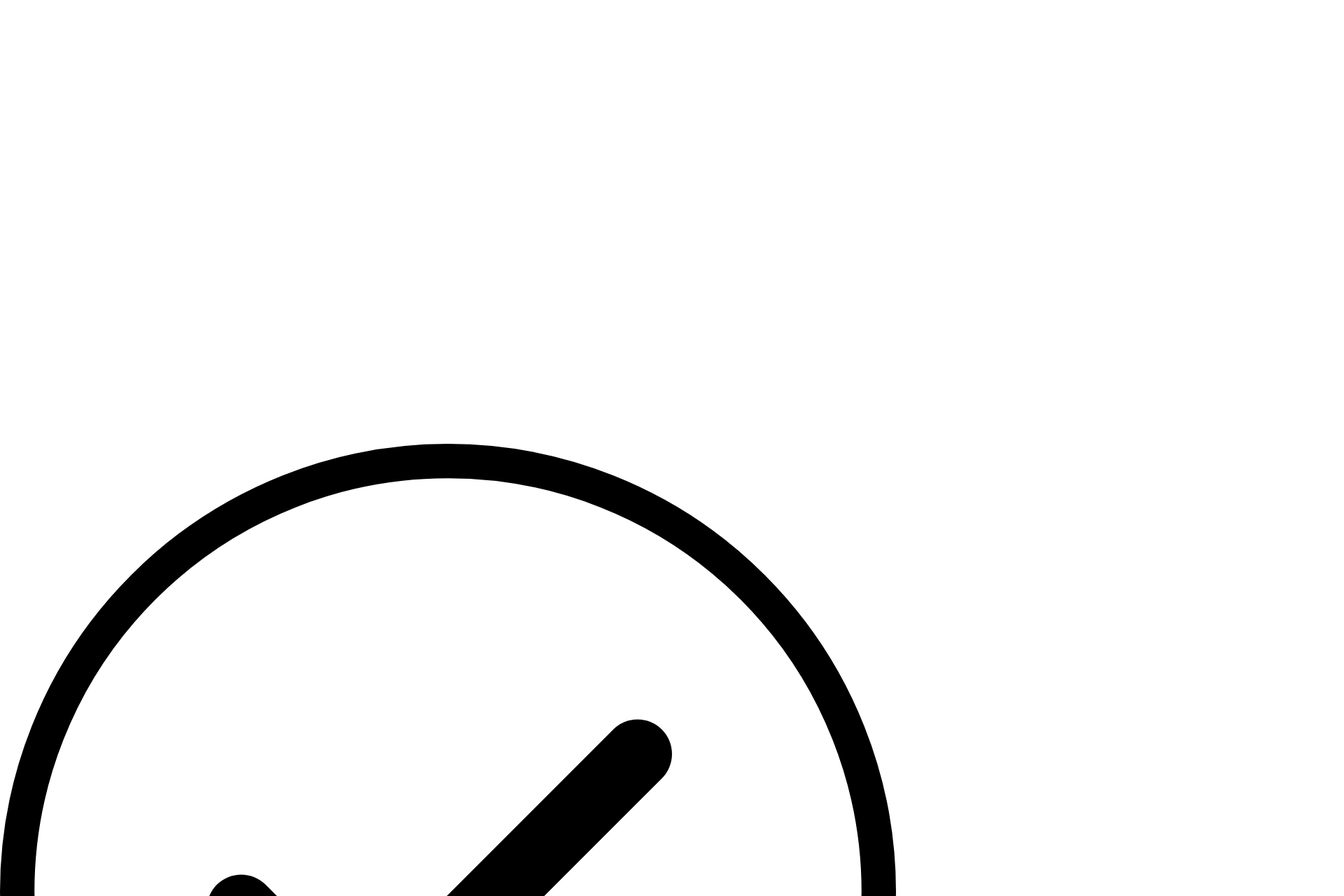
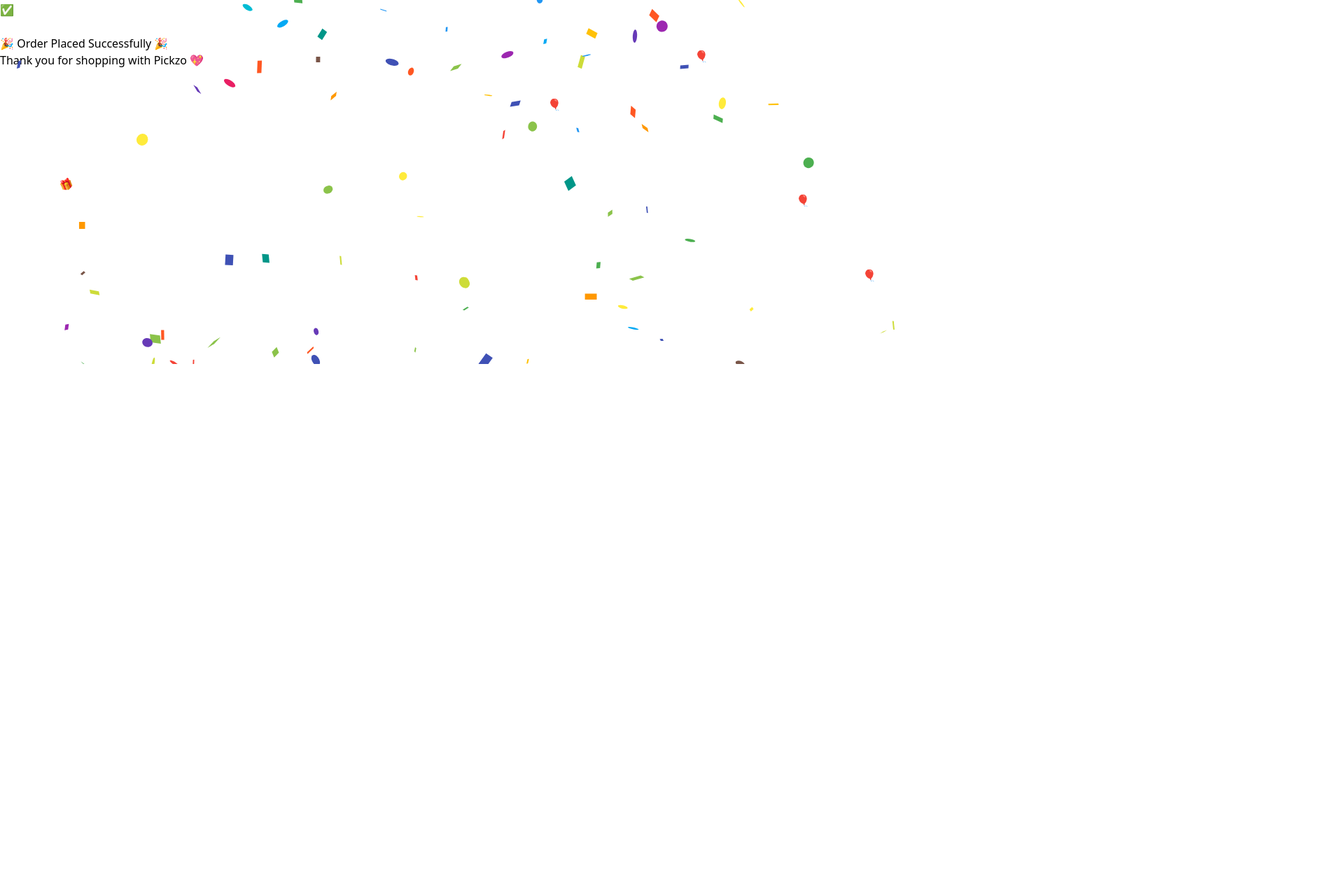
Before and after one commit to prasad5235692/frontendpickzo, a React (Vite) app: page /order-success in a window 1280 px wide. Shown: the part 280-1560 px from the top of the page at 70% size, 1920 px wide, since content can reach past the window. After the commit the page ends 989 px from the top, so only its background shows below. Built offline with nearby package versions, Linux system fonts and the light colour scheme.

Commit message:
Updated OrderSuccess page with animations

```diff
--- a/src/pages/OrderSuccess.jsx
+++ b/src/pages/OrderSuccess.jsx
@@ -1,167 +1,114 @@
-// src/pages/OrderSuccess.jsx
-import React, { useEffect, useState } from "react";
-import { Link } from "react-router-dom";
+import React, { useState, useEffect } from "react";
+import Confetti from "react-confetti";
 import { motion } from "framer-motion";
 
-// 🎉 Particle Burst Animation
-const ParticleBurst = () => {
+const balloons = Array.from({ length: 7 });
+
+const Firework = ({ x, y }) => (
+  <motion.div
+    className="absolute w-3 h-3 bg-yellow-400 rounded-full"
+    initial={{ opacity: 1, scale: 1, x, y }}
+    animate={{ opacity: 0, scale: 5 }}
+    transition={{ duration: 1 }}
+  />
+);
+
+const OrderSuccess = () => {
+  const [windowSize, setWindowSize] = useState({
+    width: window.innerWidth,
+    height: window.innerHeight,
+  });
+  const [fireworks, setFireworks] = useState([]);
+
   useEffect(() => {
-    const canvas = document.getElementById("confetti-canvas");
-    const ctx = canvas.getContext("2d");
-    let W = window.innerWidth;
-    let H = window.innerHeight;
-    canvas.width = W;
-    canvas.height = H;
+    const handleResize = () =>
+      setWindowSize({ width: window.innerWidth, height: window.innerHeight });
+    window.addEventListener("resize", handleResize);
 
-    const particles = [];
-    const colors = ["#22c55e", "#16a34a", "#4ade80", "#bbf7d0", "#86efac"];
-
-    function Particle(x, y) {
-      this.x = x;
-      this.y = y;
-      this.size = Math.random() * 6 + 4;
-      this.color = colors[Math.floor(Math.random() * colors.length)];
-      this.speedX = (Math.random() - 0.5) * 6;
-      this.speedY = Math.random() * -4 - 2;
-      this.alpha = 1;
-    }
-
-    Particle.prototype.update = function () {
-      this.x += this.speedX;
-      this.y += this.speedY;
-      this.alpha -= 0.01;
-    };
-
-    Particle.prototype.draw = function () {
-      ctx.globalAlpha = this.alpha;
-      ctx.beginPath();
-      ctx.arc(this.x, this.y, this.size, 0, Math.PI * 2);
-      ctx.fillStyle = this.color;
-      ctx.fill();
-      ctx.globalAlpha = 1;
-    };
-
-    function animate() {
-      ctx.clearRect(0, 0, W, H);
-      particles.forEach((p, i) => {
-        p.update();
-        p.draw();
-        if (p.alpha <= 0) particles.splice(i, 1);
-      });
-      requestAnimationFrame(animate);
-    }
-
-    function burst() {
-      const x = W / 2;
-      const y = H / 2;
-      for (let i = 0; i < 50; i++) {
-        particles.push(new Particle(x, y));
-      }
-    }
-
-    burst(); // first burst
-    const interval = setInterval(burst, 2000); // repeat bursts
-
-    animate();
-
-    const onResize = () => {
-      W = window.innerWidth;
-      H = window.innerHeight;
-      canvas.width = W;
-      canvas.height = H;
-    };
-    window.addEventListener("resize", onResize);
+    const interval = setInterval(() => {
+      setFireworks((fw) => [
+        ...fw,
+        {
+          id: Date.now(),
+          x: Math.random() * window.innerWidth,
+          y: Math.random() * window.innerHeight,
+        },
+      ]);
+    }, 900);
 
     return () => {
+      window.removeEventListener("resize", handleResize);
       clearInterval(interval);
-      window.removeEventListener("resize", onResize);
     };
   }, []);
 
   return (
-    <canvas
-      id="confetti-canvas"
-      className="pointer-events-none fixed top-0 left-0 w-full h-full z-50"
-    />
-  );
-};
+    <div className="relative flex flex-col items-center justify-center min-h-screen bg-gradient-to-br from-pink-100 via-purple-100 to-blue-100 overflow-hidden">
+      {/* 🎉 Confetti */}
+      <Confetti width={windowSize.width} height={windowSize.height} />
 
-// ✅ Success Check Icon with Animation
-const SuccessCheck = () => (
-  <svg
-    className="w-24 h-24 mx-auto mb-6 animate-scaleIn"
-    viewBox="0 0 52 52"
-  >
-    <circle
-      className="text-green-200"
-      cx="26"
-      cy="26"
-      r="25"
-      fill="none"
-      stroke="currentColor"
-      strokeWidth="2"
-    />
-    <path
-      className="text-green-600"
-      fill="none"
-      stroke="currentColor"
-      strokeWidth="4"
-      strokeLinecap="round"
-      strokeLinejoin="round"
-      d="M14 27l7 7 16-16"
-    />
-  </svg>
-);
+      {/* 🎈 Balloons */}
+      {balloons.map((_, i) => (
+        <motion.div
+          key={i}
+          initial={{ y: "100vh", x: Math.random() * window.innerWidth }}
+          animate={{ y: "-10vh" }}
+          transition={{
+            duration: 6 + Math.random() * 3,
+            repeat: Infinity,
+            delay: i * 0.5,
+          }}
+          className="absolute text-4xl"
+        >
+          🎈
+        </motion.div>
+      ))}
 
-const OrderSuccess = () => {
-  const [visible, setVisible] = useState(false);
+      {/* 🎆 Fireworks */}
+      {fireworks.map((fw) => (
+        <Firework key={fw.id} x={fw.x} y={fw.y} />
+      ))}
 
-  useEffect(() => {
-    const timer = setTimeout(() => setVisible(true), 100);
-    return () => clearTimeout(timer);
-  }, []);
+      {/* ✅ Checkmark */}
+      <motion.div
+        initial={{ scale: 0 }}
+        animate={{ scale: 1 }}
+        transition={{ type: "spring", stiffness: 150, damping: 15 }}
+        className="bg-green-600 text-white p-6 rounded-full shadow-2xl z-10"
+      >
+        ✅
+      </motion.div>
 
-  return (
-    <div className="relative flex flex-col items-center justify-center min-h-screen px-6 sm:px-12 overflow-hidden bg-gradient-to-br from-green-50 to-green-100">
-      {/* Background Particles */}
-      <ParticleBurst />
+      {/* 🎁 Rotating gift */}
+      <motion.div
+        initial={{ rotate: 0, scale: 0 }}
+        animate={{ rotate: 360, scale: 1 }}
+        transition={{ duration: 2, repeat: Infinity, repeatType: "mirror" }}
+        className="text-6xl mt-6 z-10"
+      >
+        🎁
+      </motion.div>
 
-      {/* Success Card */}
-      <motion.div
-        initial={{ opacity: 0, scale: 0.9, y: 40 }}
-        animate={{ opacity: visible ? 1 : 0, scale: visible ? 1 : 0.9, y: visible ? 0 : 40 }}
-        transition={{ duration: 0.6, ease: "easeOut" }}
-        className="max-w-xl text-center p-8 bg-white/90 backdrop-blur-md rounded-3xl shadow-xl relative z-10"
+      {/* 🎊 Title */}
+      <motion.h1
+        initial={{ opacity: 0, y: 40 }}
+        animate={{ opacity: 1, y: 0 }}
+        transition={{ delay: 0.5 }}
+        className="text-4xl font-extrabold text-purple-700 mt-6 z-10 drop-shadow-lg"
       >
-        <SuccessCheck />
+        🎉 Order Placed Successfully 🎉
+      </motion.h1>
 
-        <h1 className="text-4xl sm:text-5xl font-extrabold text-green-700 mb-6 drop-shadow-md">
-          Order Placed Successfully!
-        </h1>
-
-        <p className="text-lg sm:text-xl mb-8 leading-relaxed text-gray-700">
-          Thank you for your purchase. Your order has been confirmed 🎉
-        </p>
-
-        <Link
-          to="/profile"
-          className="bg-green-600 hover:bg-green-700 text-white px-4 sm:px-6 py-2 rounded-lg shadow-md transition duration-200 text-sm sm:text-base"
-        >
-          Go to My Orders
-        </Link>
-      </motion.div>
+      <motion.p
+        initial={{ opacity: 0 }}
+        animate={{ opacity: 1 }}
+        transition={{ delay: 1 }}
+        className="mt-3 text-lg text-gray-600 z-10"
+      >
+        Thank you for shopping with <span className="font-bold">Pickzo</span> 💖
+      </motion.p>
     </div>
   );
 };
 
 export default OrderSuccess;
-
-/* ✅ Add this to your global CSS (e.g., index.css or tailwind.css)
-@keyframes scaleIn {
-  0% { transform: scale(0.5); opacity: 0; }
-  100% { transform: scale(1); opacity: 1; }
-}
-.animate-scaleIn {
-  animation: scaleIn 0.6s ease forwards;
-}
-*/
```
